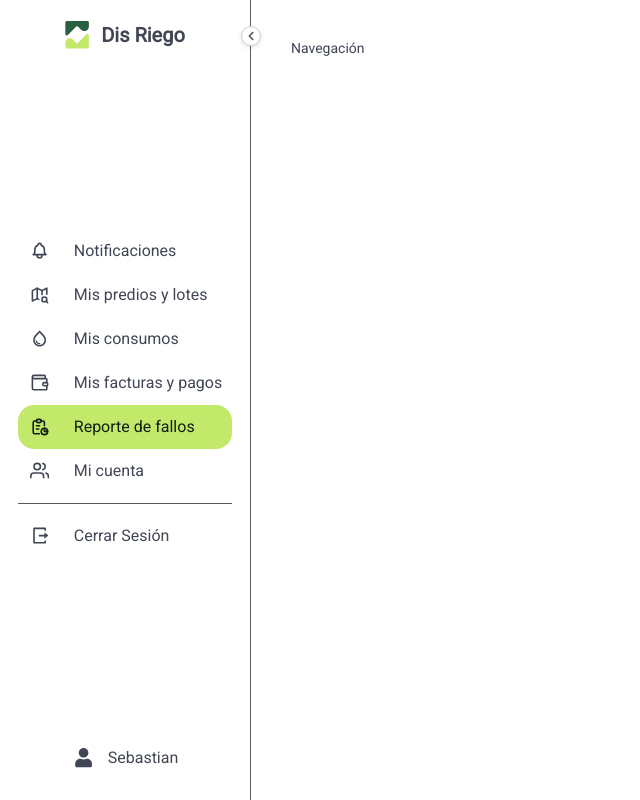
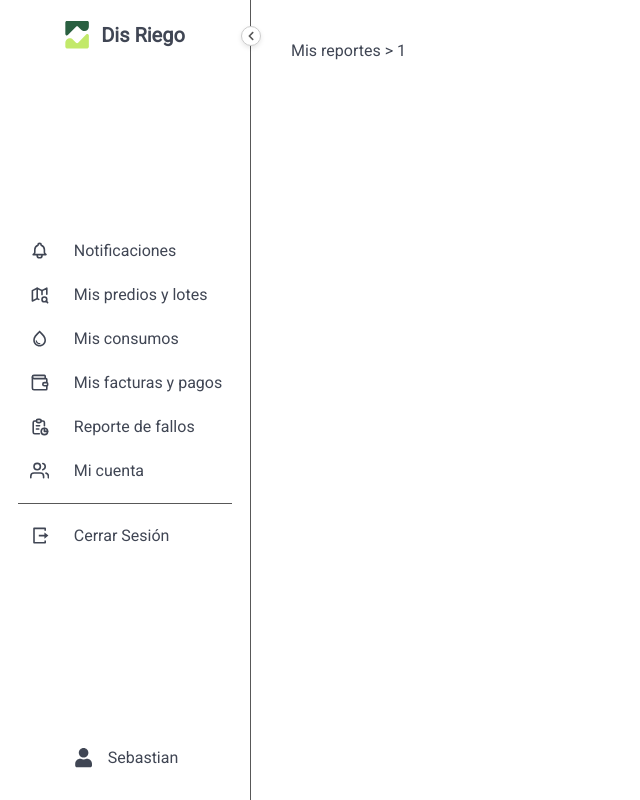
Before and after one commit to DisRiego/DisRiego_Frontend_Web, a React (Vite) app: page /dashboard/report/1 in a window 1280 px wide. Shown: the whole page, without its empty margins (0-640 px from the left). Built offline with nearby package versions, Linux system fonts and the light colour scheme.

Commit message:
Change: Se dio funcionalidad al navegation, aunque solamente se implemento la navegación cuando no se envian id por la url

```diff
--- a/src/components/dashboard/Names_navegation.js
+++ b/src/components/dashboard/Names_navegation.js
@@ -1,5 +1,6 @@
 const Names_navegation = {
-
+    "report": ["Mis reportes"],  // Módulo principal
+    "detail": ["Detalles del reporte #"],      // Submódulo dentro de "Mis reportes"
 }
 
-export default Names_navegation
+export default Names_navegation;
--- a/src/components/dashboard/Navegation.jsx
+++ b/src/components/dashboard/Navegation.jsx
@@ -1,8 +1,54 @@
+import { useNavigate, useLocation } from "react-router-dom";
+import Names_navegation from "./Names_navegation";
+
 const Navegation = () => {
+  const navigate = useNavigate();
+  const location = useLocation();
+
+  const pathSegments = location.pathname.split("/").filter(Boolean);
+
+  if (
+    pathSegments.length === 1 ||
+    (pathSegments[0] === "dashboard" && pathSegments.length === 2)
+  ) {
+    return null;
+  }
+
+  const mainModule = pathSegments[1];
+  const subModule = pathSegments[2];
+  const breadcrumb = [];
+
+  if (mainModule) {
+    const mainModuleName = Names_navegation[mainModule]
+      ? Names_navegation[mainModule][0]
+      : mainModule;
+    breadcrumb.push({ name: mainModuleName, path: `/dashboard/${mainModule}` });
+  }
+
+  if (subModule) {
+    const subModuleName = Names_navegation[subModule]
+      ? Names_navegation[subModule][0]
+      : subModule;
+    breadcrumb.push({
+      name: subModuleName,
+      path: `/dashboard/${mainModule}/${subModule}`,
+    });
+  }
+
   return (
-    <>
-      <div className="navegation">Navegación</div>
-    </>
+    <div className="navigation">
+      {breadcrumb.map((item, index) => (
+        <span key={index} className="breadcrumb">
+          {location.pathname === item.path ? (
+            <span>{item.name}</span>
+          ) : (
+            <button onClick={() => navigate(item.path)}>{item.name}</button>
+          )}
+
+          {index < breadcrumb.length - 1 && " > "}
+        </span>
+      ))}
+    </div>
   );
 };
 
--- a/src/components/dashboard/sidebar/Option_user.jsx
+++ b/src/components/dashboard/sidebar/Option_user.jsx
@@ -60,7 +60,7 @@ const Option_user = ({ handleOptionChange, selectedOption, isCollapsed }) => {
         </Link>
         <Link
           className={`navbar-item ${
-            selectedOption === "report" || "detail" ? "selected" : ""
+            selectedOption === "report" ? "selected" : ""
           }`}
           onClick={() => handleOptionChange("report")}
           to="/dashboard/report"
```
